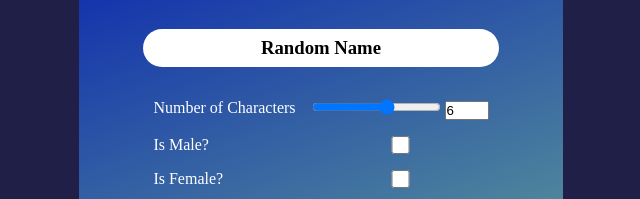
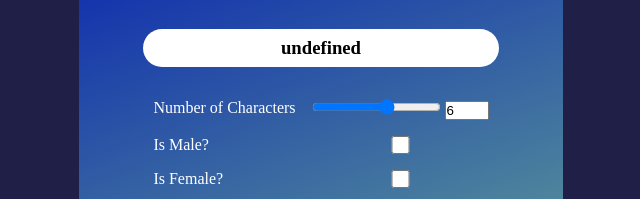
Before and after one commit to BavKudhail/random-generator, a plain HTML site: page index.html in a window 1280 px wide. Both pictures are taken after a click on the button "GENERATE NAME!". Shown: the part 294-493 px from the top of the page, 319-959 px from the left. Drawn offline with Linux system fonts and the light colour scheme.

Commit message:
Upon clicking generate name button, the password variable is now displayed on screen

```diff
--- a/index.html
+++ b/index.html
@@ -11,7 +11,7 @@
 <body>
     <div class="container">
             <h1 class="title">Random Name Generator</h1>
-            <h3 class="passwordDisplay">Random Name</h3>
+            <h3 id="passwordDisplay" class="passwordDisplay">Random Name</h3>
             <form id="form">
                 <label for="">Number of Characters</label>
 
--- a/script.js
+++ b/script.js
@@ -11,11 +11,10 @@ let MaleNameObject = {
 // When 'Number of Characters' range slider is adjusted. Then the number of characters display is synced accordingly.
 const characterAmountRange = document.getElementById('characterRange')
 const characterAmountNumber = document.getElementById('characterNumber')
-
 const isMale = document.getElementById('isMale')
 const isFemale = document.getElementById('isFemale')
-
 const form = document.getElementById('form')
+const passwordDisplay = document.getElementById('passwordDisplay')
 
 // When character range/number input is altered, execute syncCharacters function
 characterAmountRange.addEventListener('input', syncCharacters)
@@ -28,19 +27,15 @@ function syncCharacters(e){
     characterAmountNumber.value = value
 }
 
-// When male is checked, isMale is set to true
-// When male is unchecked, isMale is set to false
-
 
 form.addEventListener('submit', function(e){
     e.preventDefault()
     console.log("generate name!")
-    // If male is checked, select from the array of possible male names
-    // If female is checked, select from the array of possible female names
     const characterAmount = characterAmountNumber.value
     const maleNames = isMale.checked
     const femaleNames = isFemale.checked
     const password = generatePassword(characterAmount, isMale, isFemale)
+    passwordDisplay.innerText = password
 })
 
 function generatePassword(characterAmount, isMale, isFemale){
```
